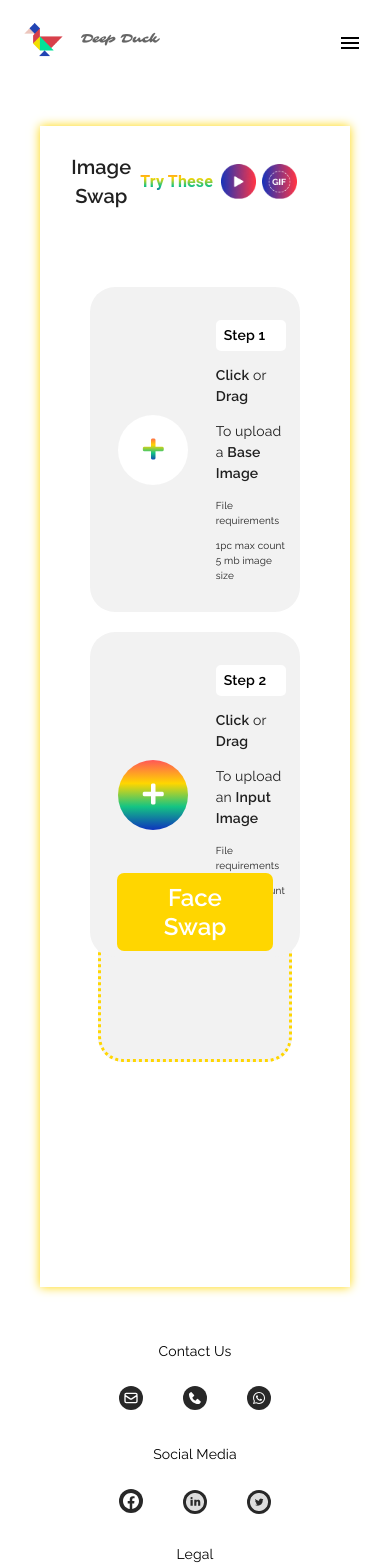
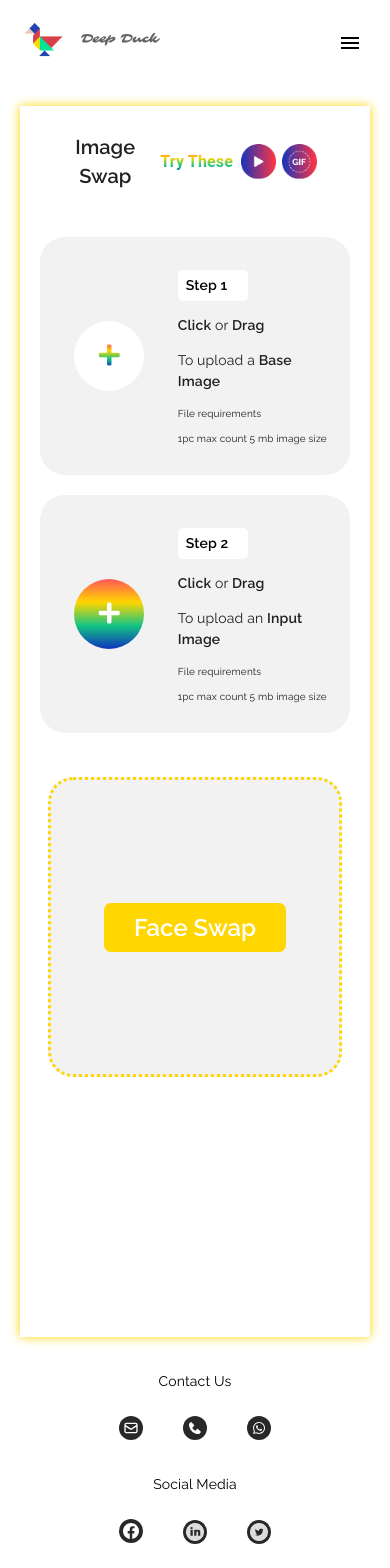
Before and after one commit to Rameeshakhan/DeepDuck, a React (Vite) app: page /imageupload in a window 390 px wide. Shown: the top 1568 px of the page. Built offline with nearby package versions, Linux system fonts and the light colour scheme.

Commit message:
Modified

```diff
--- a/src/pages/imageSwap/ImageUpload.module.css
+++ b/src/pages/imageSwap/ImageUpload.module.css
@@ -305,7 +305,7 @@
         border: 3px dotted #FFD600;
         padding: 16px;
         background: #F2F2F2;
-        margin: 70px 8px;
+        margin: 50px 8px;
         height: 300px;
         border-radius: 25px;
         display: flex;
@@ -332,7 +332,7 @@
         gap: 16px;
         padding: 0px;
         height: 300px;
-        margin:20px 0px
+        margin:20px 0px;
     }
 
     .rightSide {
@@ -348,4 +348,48 @@
         align-items: center;
     }
 
+    .container {
+        padding: 05px;
+        margin: 05px;
+    }
+
+    .box {
+        box-shadow: 0px 0px 10px 0px #FFD600;
+        padding: 10px;
+        margin: 20px;
+        height: auto;
+
+    }
 }
+
+@media (max-width: 430px) {
+
+    .rightSide {
+        flex-basis: 50%;
+        border: 3px dotted #FFD600;
+        padding: 16px;
+        background: #F2F2F2;
+        margin: 210px 8px;
+        height: 300px;
+        border-radius: 25px;
+        display: flex;
+        justify-content: center;
+        align-items: center;
+    }
+}
+
+@media (max-width: 400px) {
+
+    .rightSide {
+        flex-basis: 50%;
+        border: 3px dotted #FFD600;
+        padding: 16px;
+        background: #F2F2F2;
+        margin: 240px 8px;
+        height: 300px;
+        border-radius: 25px;
+        display: flex;
+        justify-content: center;
+        align-items: center;
+    }
+}
```
